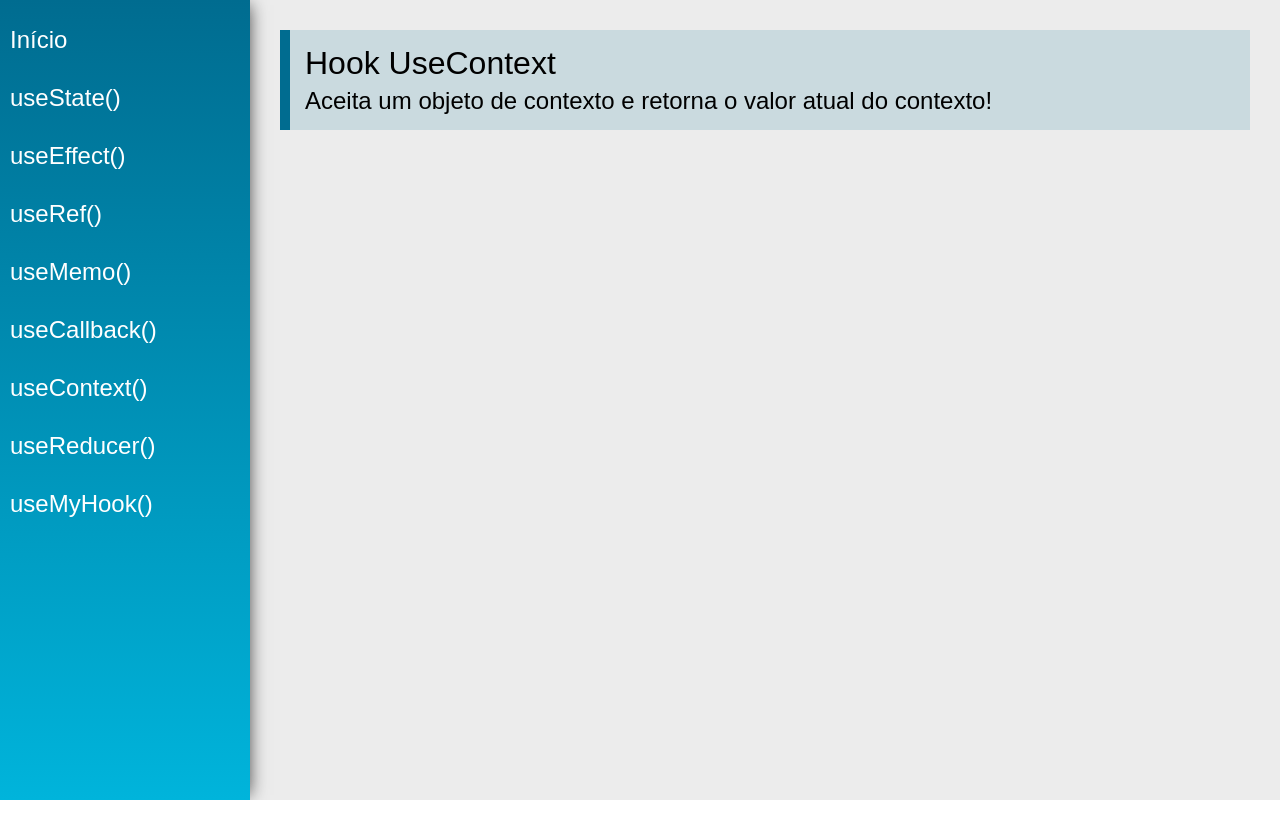
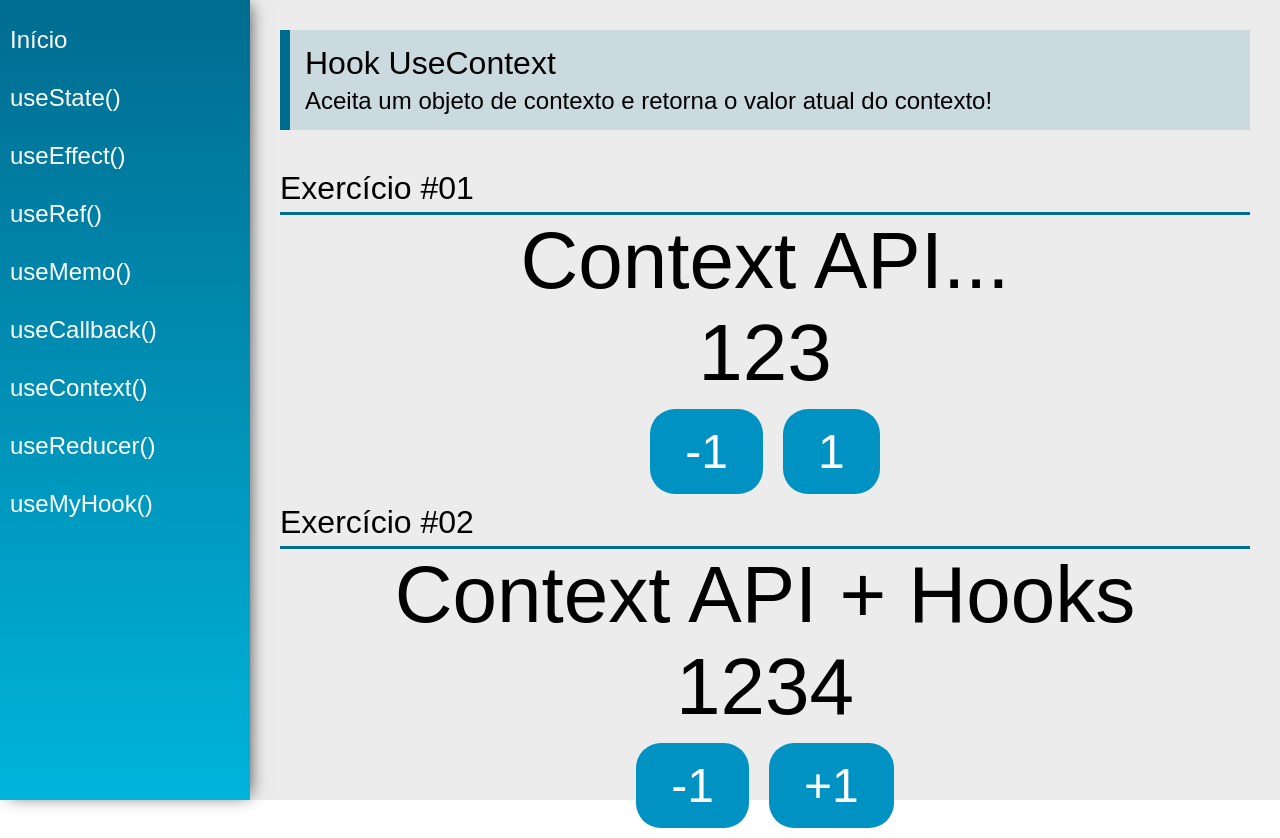
Before and after one commit to JosiMacGyver/react-hooks, a React (Create React App) app: page /useContext in a window 1280 px wide. Before the commit the page ends 800 px from the top, so only its background shows below. Built offline with nearby package versions, Linux system fonts and the light colour scheme.

Commit message:
useContext

```diff
--- /dev/null
+++ b/src/data/DataContext.js
@@ -0,0 +1,10 @@
+import React from "react";
+
+export const data = {
+    number: 123,
+    text: 'Context API...'
+}
+
+export const DataContext = React.createContext(data)
+
+export default DataContext
--- /dev/null
+++ b/src/data/Store.jsx
@@ -0,0 +1,34 @@
+import React, { useState } from "react";
+
+//componente não visual, só com estado para a aplicação
+//aulas 73 e 74
+const initialState = {
+    number: 1234,
+    text: 'Context API + Hooks'
+}
+
+export const AppContext = React.createContext(initialState)
+
+const Store = props => {
+    const [state, setState] = useState(initialState)
+
+    function updateState(key, value) {
+        setState({
+            ...state,
+            [key]:value
+        })
+    }
+
+    return (
+        <AppContext.Provider value = {{
+            number: state.number,
+            text: state.text,
+            setNumber: n => updateState('number', n),
+            setText: t => updateState('text', t),
+        }}>
+            {props.children}
+        </AppContext.Provider>
+    )
+}
+
+export default Store
--- a/src/index.js
+++ b/src/index.js
@@ -5,6 +5,6 @@
 import App from './views/App'
 
 ReactDOM.render(
-    <App />,
+        <App />,
     document.getElementById('root')
 )
--- a/src/views/App.jsx
+++ b/src/views/App.jsx
@@ -1,19 +1,27 @@
 import './App.css'
-import React from 'react'
-import { BrowserRouter as Router } from  'react-router-dom'
+import React, { useState } from 'react'
+import { BrowserRouter as Router } from 'react-router-dom'
 
 import Menu from '../components/layout/Menu'
 import Content from '../components/layout/Content'
+import DataContext, { data } from '../data/DataContext'
+import Store from '../data/Store'
+
 
 const App = props => {
+    const [state, setState] = useState(data)
 
     return (
+        <Store>
+            <DataContext.Provider value={{ state, setState }}>
                 <div className="App">
                     <Router>
                         <Menu />
                         <Content />
                     </Router>
                 </div>
+            </DataContext.Provider>
+        </Store>
     )
 }
 
--- a/src/views/examples/UseContext.jsx
+++ b/src/views/examples/UseContext.jsx
@@ -1,13 +1,78 @@
-import React from 'react'
+import React, { useContext, useEffect, useState } from 'react'
 import PageTitle from '../../components/layout/PageTitle'
+import SectionTitle from '../../components/layout/SectionTitle'
+import DataContext from '../../data/DataContext'
+import { AppContext } from '../../data/Store'
+
+//Para comunicação direta entre componentes que não são da mesma família
+//um contexto que envolve toda a aplicação, compartilhado em todo o framework
+//ver aulas 73 e 74
 
 const UseContext = (props) => {
+
+    const context = useContext(DataContext)
+
+    function addNumber(delta) {
+        context.setState({
+            ...context.state,
+            number: context.state.number + delta
+        })
+    }
+
+    const { number, text, setNumber, setText } = useContext(AppContext)
+
+    useEffect(function () {
+        if (number > 1250) {
+            setText('Eita!!!!')
+        }
+    }, [number])
+
     return (
         <div className="UseContext">
             <PageTitle
                 title="Hook UseContext"
                 subtitle="Aceita um objeto de contexto e retorna o valor atual do contexto!"
             />
+
+            <SectionTitle title="Exercício #01" />
+            <div className="center">
+                <span className="text">
+                    {context.state.text}
+                </span>
+                <span className="text">
+                    {context.state.number}
+                </span>
+                <div>
+                    <button
+                        className="btn"
+                        onClick={() => addNumber(-1)}>
+                        -1
+                    </button>
+                    <button
+                        className="btn"
+                        onClick={() => addNumber(1)}>
+                        1
+                    </button>
+                </div>
+            </div>
+
+            <SectionTitle title="Exercício #02" />
+            <div className="center">
+                <span className="text">{text}</span>
+                <span className="text">{number}</span>
+                <div>
+                    <button
+                        className="btn"
+                        onClick={() => setNumber(number - 1)}>
+                        -1
+                    </button>
+                    <button
+                        className="btn"
+                        onClick={() => setNumber(number + 1)}>
+                        +1
+                    </button>
+                </div>
+            </div>
         </div>
     )
 }
```
